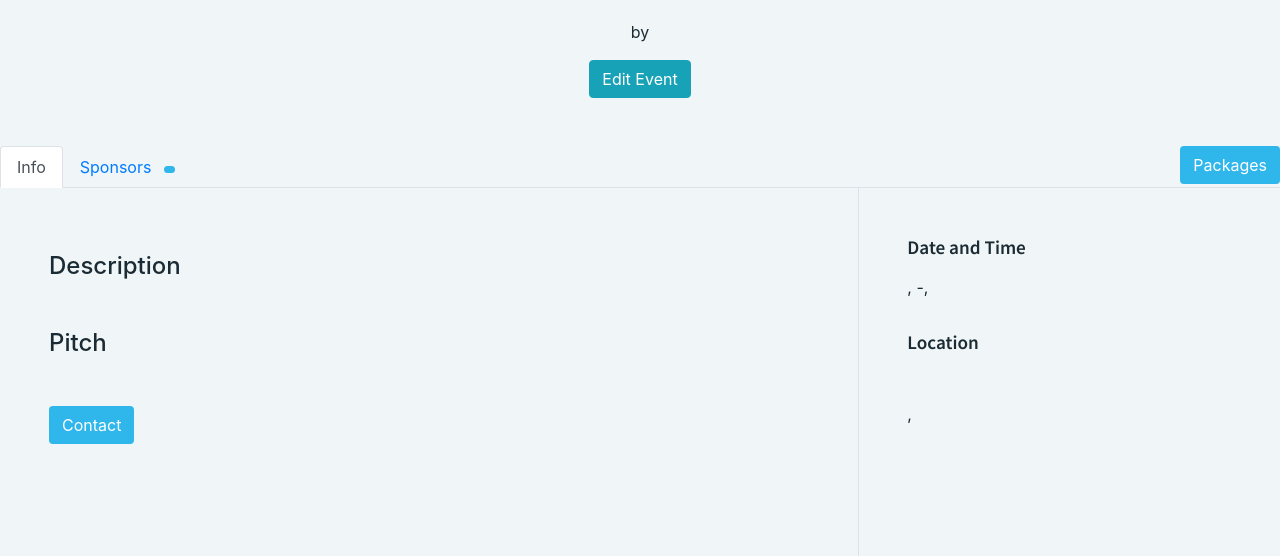
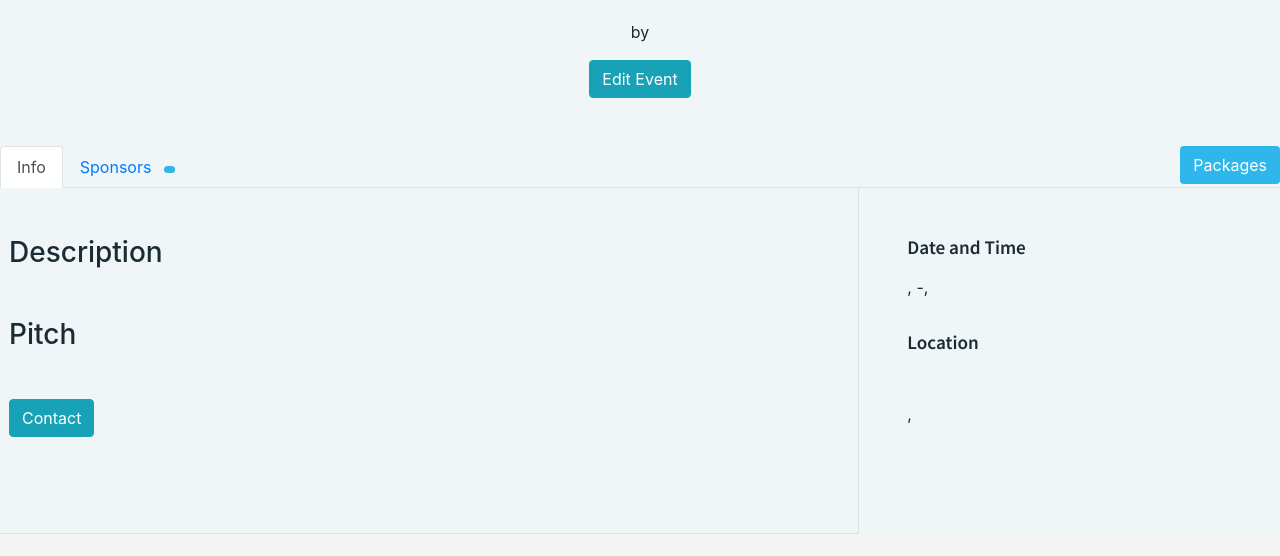
Before and after one commit to EricMontague/SponsorMatch, a Python web app: template app/templates/events/event.html in a window 1280 px wide. Shown: the part 465-1021 px from the top of the page. After the commit the page ends 999 px from the top, so only its background shows below. Run offline with Jinja, Linux system fonts and the light colour scheme; the template is opened without the code that fills it, so the values that code supplies are empty; some libraries are stand-ins or nearby versions; some web fonts are replaced.

Commit message:
Finished refactoring this template

```diff
--- a/app/templates/events/_event_page_content.html
+++ b/app/templates/events/_event_page_content.html
@@ -1,16 +1,16 @@
-<main class="col-12 col-md-8 py-5 px-5-plus">
+<main class="col-12 col-md-8 py-5 px-4 event-page-content">
 	<section class="mb-5">
-		<h4 class="mb-3">Description</h4>
+		<h3 class="mb-3">Description</h3>
 		<p>{{ event.description }}</p>
 	</section>
 
 	<section class="mb-5">
-		<h4 class="mb-3">Pitch</h4>
+		<h3 class="mb-3">Pitch</h3>
 		<p>{{ event.pitch }}</p>
 	</section>
 	<section class="mb-5">
 		{% if event.attendess or event.male_to_female %}
-		<h4 class="mb-3">Audience</h4>
+		<h3 class="mb-3">Audience</h3>
 		{% if event.attendees %}
 		<p>{{ event.attendees }} people are expect to attend this event.</p>
 		{% endif %}
@@ -22,7 +22,7 @@
 	</section>
 	<section class="mb-5">
 		{% if other_media.get("video") or other_media.get("misc_images") %}
-		<h4 class="mb-3">Media</h4>
+		<h3 class="mb-3">Media</h3>
 		<div>
 			{% if other_media.get("video") %}
 			<iframe class="img-fluid video d-inline-block mb-5" src="{{ other_media.get('video').url }}" width="510"
@@ -39,7 +39,7 @@
 		</div>
 		{% endif %}
 	</section>
-	<button id="openModalBtn" type="button" class="btn btn-primary-override mb-5" data-toggle="modal"
+	<button id="openContactModalBtn type=" button" class="btn btn-info mb-5 d-none d-md-block" data-toggle="modal"
 		data-target="#contactModal">
 		Contact
 	</button>
```
